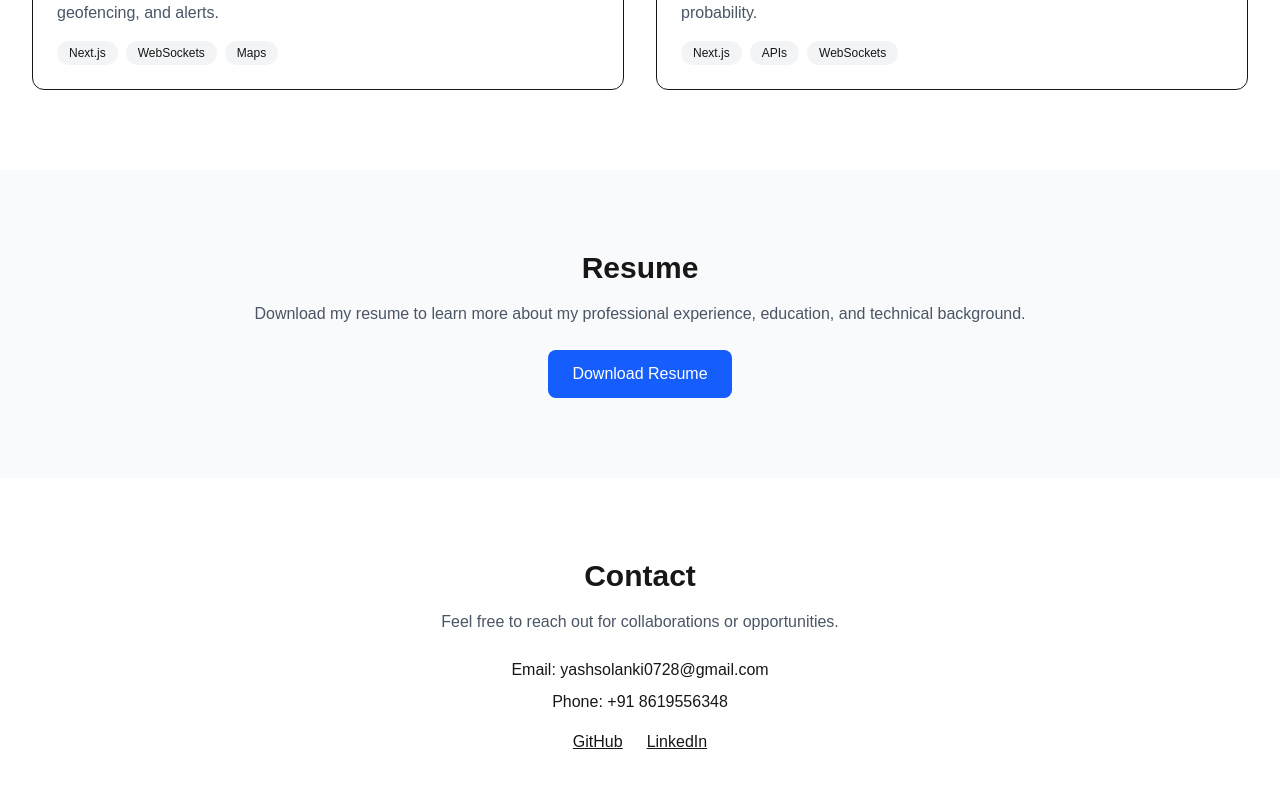
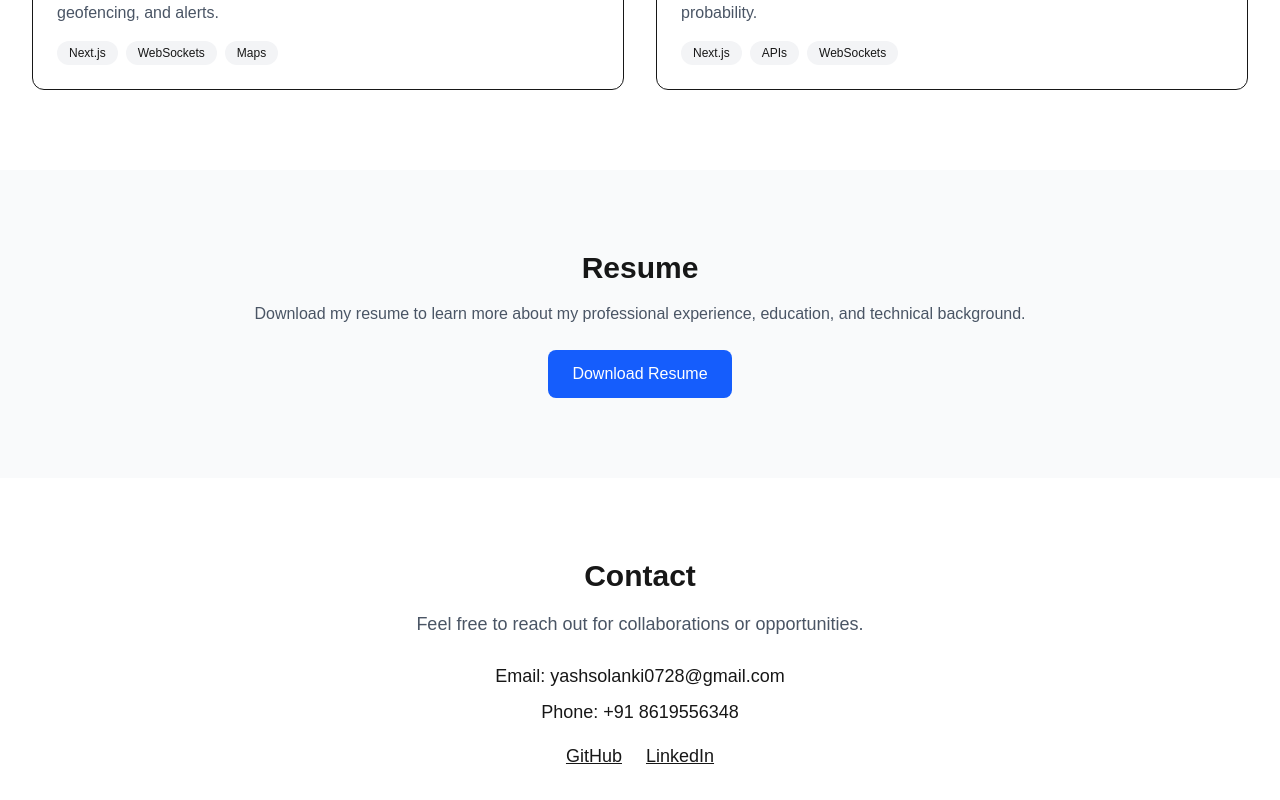
Before and after one commit to Yash0770/portfolio, a Next.js app: page / in a window 1280 px wide. Shown: the part 1813-2613 px from the top of the page. Built offline with nearby package versions, Linux system fonts and the light colour scheme.

Commit message:
feat: update metadata in layout and enhance Contact component styling

```diff
--- a/app/layout.tsx
+++ b/app/layout.tsx
@@ -14,11 +14,11 @@ const geistMono = Geist_Mono({
 });
 
 export const metadata: Metadata = {
-  title: "Yash | Frontend Developer",
-  description: "Frontend Developer specializing in React & Next.js",
-  keywords: ["Next.js", "React", "Frontend Developer"],
+  title: "Yash Solanki | Full Stack Developer",
+  description: "Full Stack Developer specializing in React.js, Next.js & Node.js",
+  keywords: ["Next.js", "React", "Full Stack Developer", "React.js", "Node.js"],
   openGraph: {
-    title: "Yash Portfolio",
+    title: "Yash Solanki Portfolio",
     images: ["/images/og.png"],
   },
 };
--- a/components/Contact.tsx
+++ b/components/Contact.tsx
@@ -3,11 +3,11 @@ export default function Contact() {
     <section id="contact" className="py-20 px-4 max-w-4xl mx-auto text-center">
       <h2 className="text-3xl font-bold">Contact</h2>
 
-      <p className="mt-4 text-gray-600 dark:text-gray-300">
+      <p className="mt-4 text-gray-600 dark:text-gray-300 text-lg">
         Feel free to reach out for collaborations or opportunities.
       </p>
 
-      <div className="mt-6 space-y-2">
+      <div className="mt-6 space-y-2 text-lg">
         <p>
           Email: <span className="font-medium">yashsolanki0728@gmail.com</span>
         </p>
```
